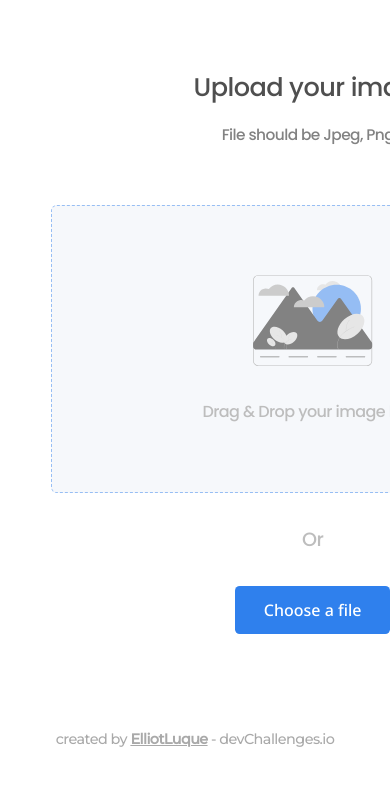
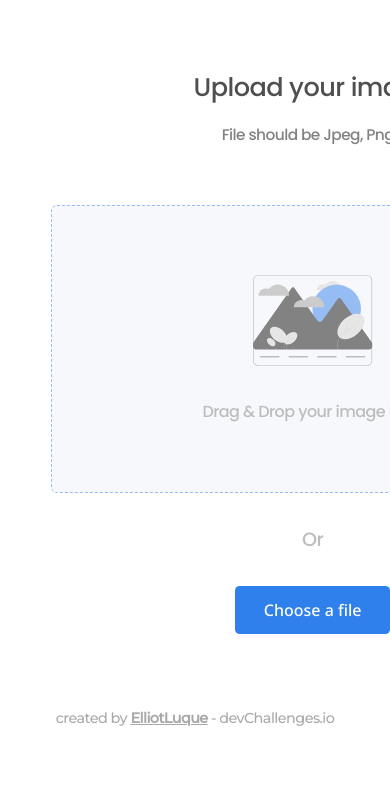
Before and after one commit to ElliotLuque/image-uploader, an Angular app in the folder src/frontend/image-uploader-front/: page / in a window 390 px wide. Shown: the top 786 px of the page. Built offline with nearby package versions, Linux system fonts and the light colour scheme.

Commit message:
Fixed footer position

```diff
--- a/src/frontend/image-uploader-front/src/styles.css
+++ b/src/frontend/image-uploader-front/src/styles.css
@@ -60,7 +60,7 @@ app-toast {
 
   app-root > *:not(router-outlet, app-footer) {
     justify-content: flex-start;
-    min-height: 86.5vh;
+    min-height: 84vh;
   }
 }
 /* -------- SMALL DEVICES -------- */
```
